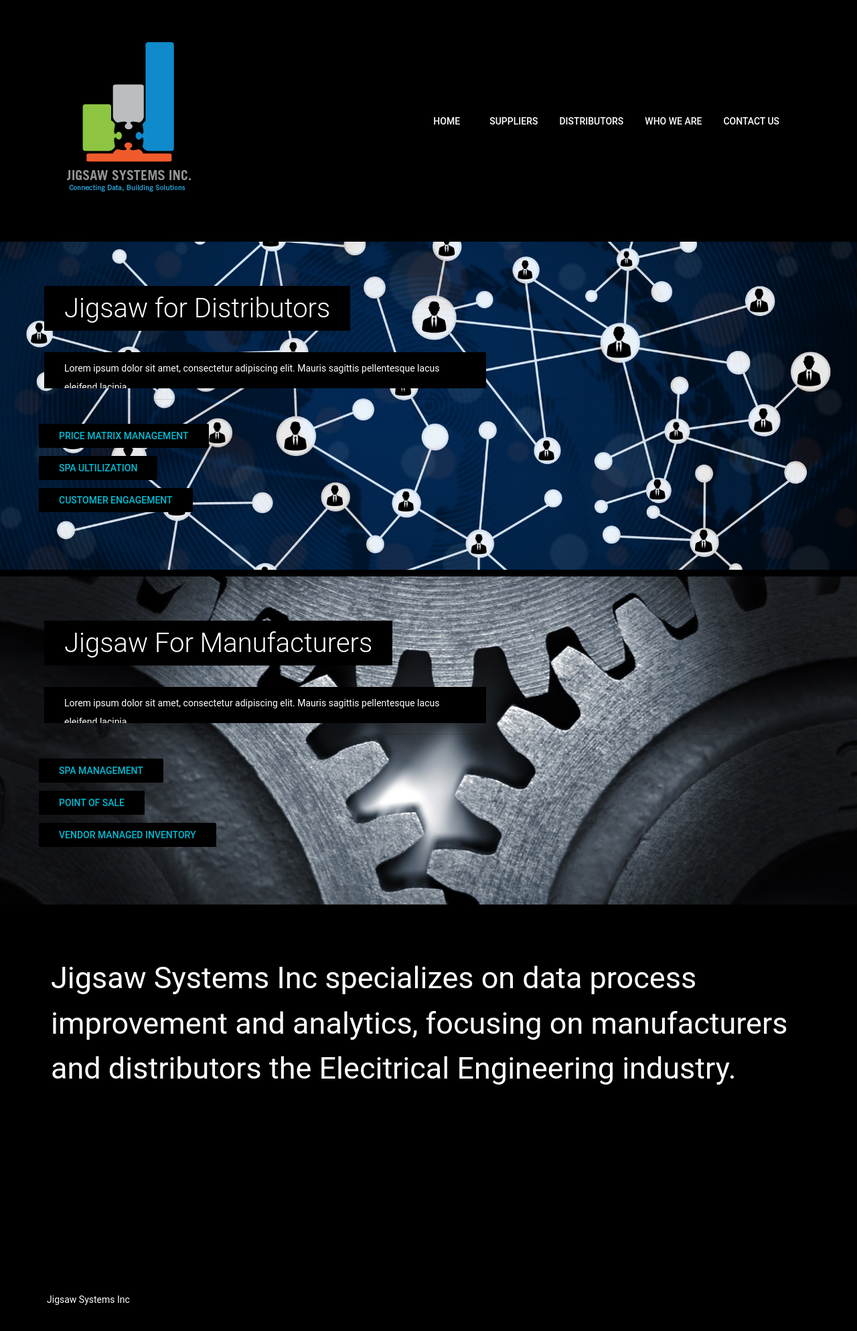
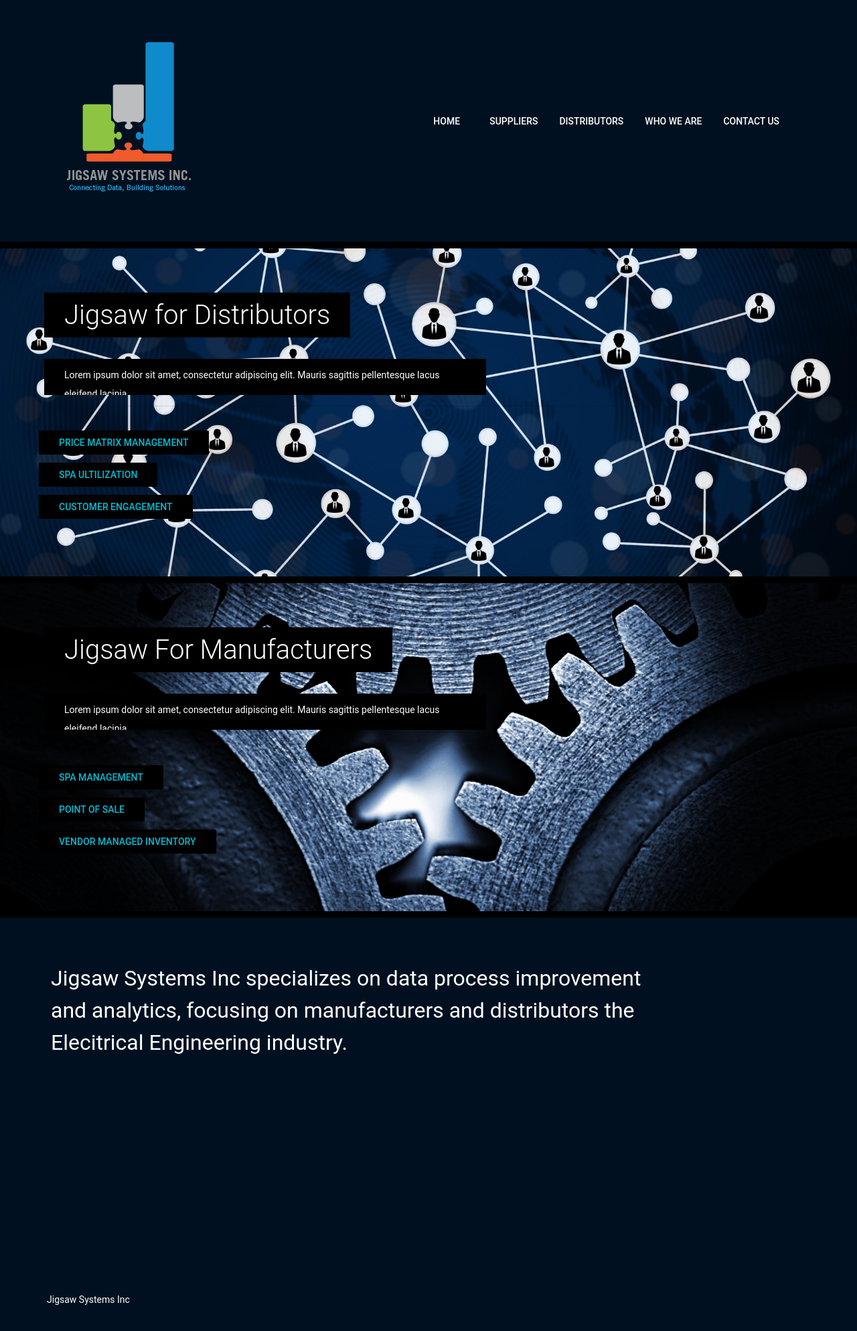
Before and after one commit to Codefully/jigsaw-redo, a Jekyll site: the page built from index.md, in a window 1280 px wide. Shown: the top 1988 px of the page at 67% size. Built offline with Jekyll 4.4.1, drawn with Linux system fonts in a browser that asks for light colours; nearby versions of some CDN libraries.

Commit message:
update bg color

```diff
--- a/assets/main.scss
+++ b/assets/main.scss
@@ -25,11 +25,12 @@ html, body {
   font-family: 'Roboto', 'Helvetica', sans-serif;
   margin: 0;
   padding: 0;
-  background: #000;
+  background: #001020;
 }
 .mdl-layout__header {
-  background: #000;
+  background: none;
   padding: 60px;
+  border-bottom: 10px solid #000;
 }
 .mdl-layout__header-row {
   height: auto;
@@ -88,7 +89,6 @@ html, body {
 }
 .mdl-card {
   padding: 50px;
-  border-bottom: 10px solid #000;
   border-radius: 0;
   .mdl-card__title-text {
     font-size: 2.5em;
@@ -113,24 +113,27 @@ html, body {
     }
   }
 }
-.mdl-card-1 {
+.mdl-card-1,
+.mdl-card-2 {
   height: 500px;
   color: #fff;
+  border-bottom: 10px solid #000;
+}
+.mdl-card-1 {
   background: url("{{ '/assets/card1d.jpg' | prepend:site.baseurl }}") center / cover;
 }
 .mdl-card-2 {
-  height: 500px;
-  color: #fff;
   background: url("{{ '/assets/card2e.jpg' | prepend:site.baseurl }}") center / cover;
 }
 .mdl-card-3 {
-  height: 500px;
-  background: #000;
+  background: none;
 }
 .mdl-card-3 h2 {
   color: #FFF;
   line-height: 1.5;
   margin: 0 10px;
+  max-width: 900px;
+  font-size: 2em;
 }
 .demo-card-wide > .mdl-card__menu {
   color: #fff;
```
Also changed, not shown: assets/card2e.jpg.
